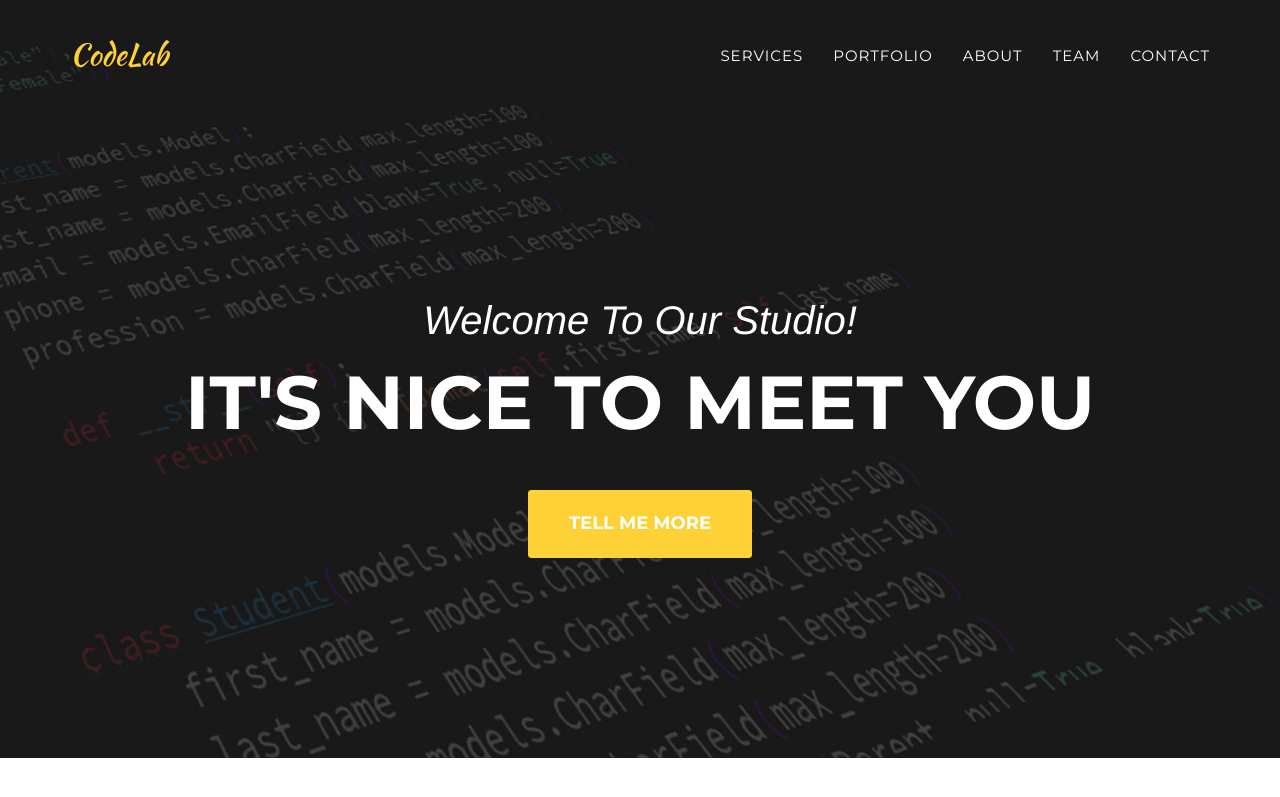
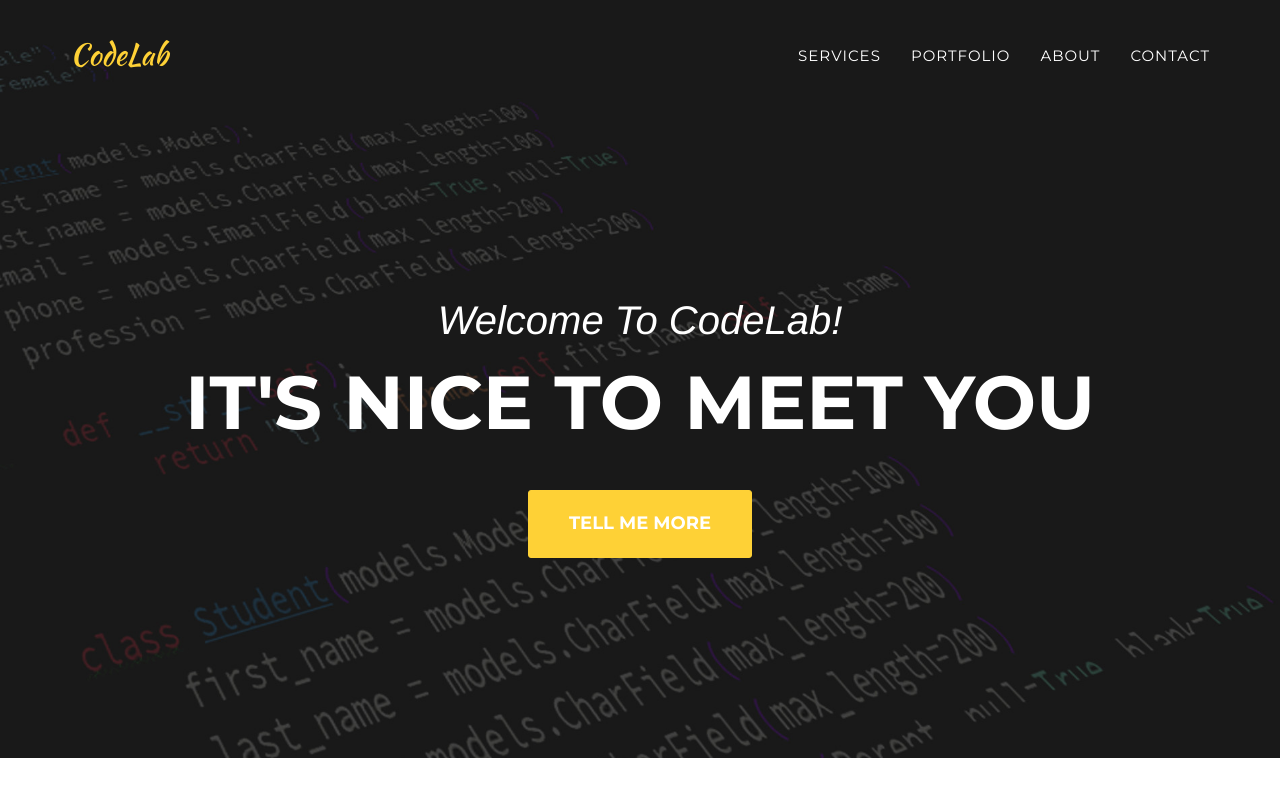
Before and after one commit to utsargoroy/utsargoroy.github.io, a Jekyll site: the page built from index.html, in a window 1280 px wide and 900 px high. Shown: the top 797 px of the window. Built offline with Jekyll 4.4.1, drawn with Linux system fonts in a browser that asks for light colours; some web fonts are replaced.

Commit message:
edited index

```diff
--- a/_includes/header.html
+++ b/_includes/header.html
@@ -27,9 +27,9 @@
                     <li>
                         <a class="page-scroll" href="#about">About</a>
                     </li>
-                    <li>
+                    <!--<li>
                         <a class="page-scroll" href="#team">Team</a>
-                    </li>
+                    </li>-->
                     <li>
                         <a class="page-scroll" href="#contact">Contact</a>
                     </li>
@@ -44,7 +44,7 @@
     <header>
         <div class="container">
             <div class="intro-text">
-                <div class="intro-lead-in">Welcome To Our Studio!</div>
+                <div class="intro-lead-in">Welcome To CodeLab!</div>
                 <div class="intro-heading">It's Nice To Meet You</div>
                 <a href="#services" class="page-scroll btn btn-xl">Tell Me More</a>
             </div>
--- a/_layouts/default.html
+++ b/_layouts/default.html
@@ -10,7 +10,7 @@
     {% include services.html %}
     {% include portfolio_grid.html %}
     {% include about.html %}
-    {% include team.html %}
+    <!--{% include team.html %}-->
     {% include clients.html %}
     {% include contact.html %}
     {% include footer.html %}
```
